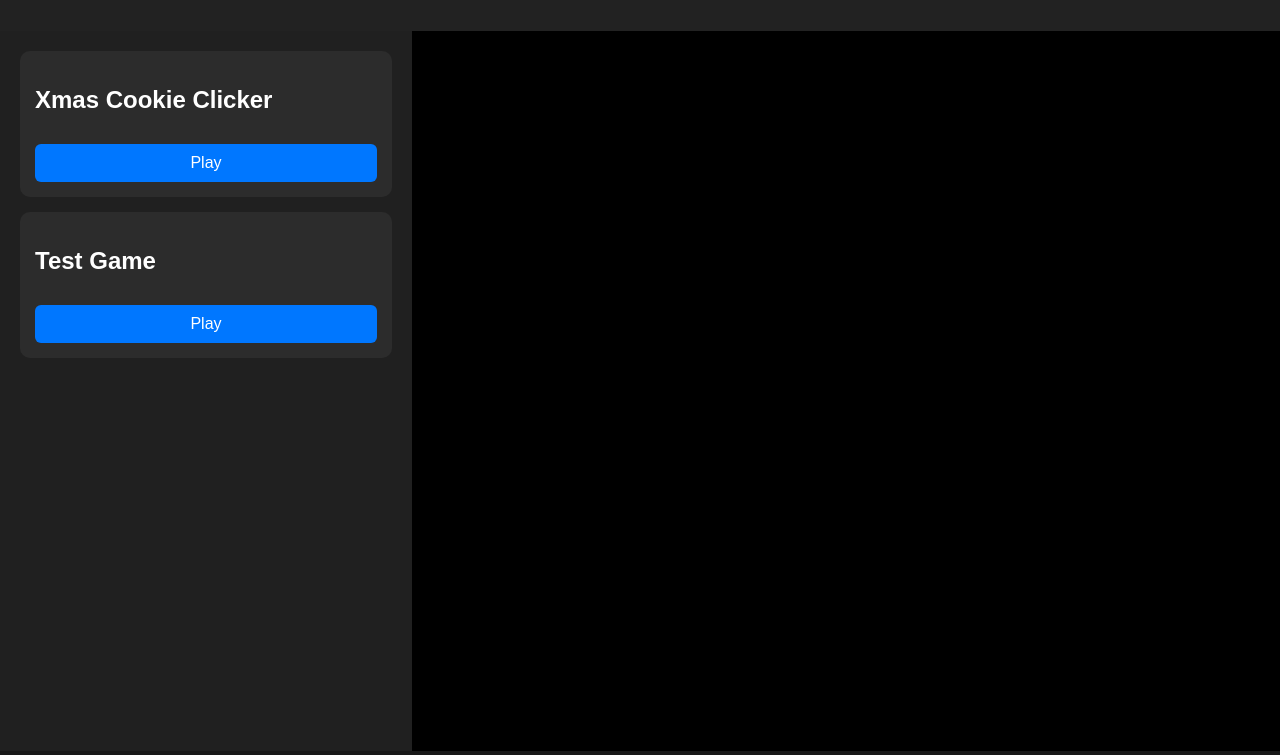
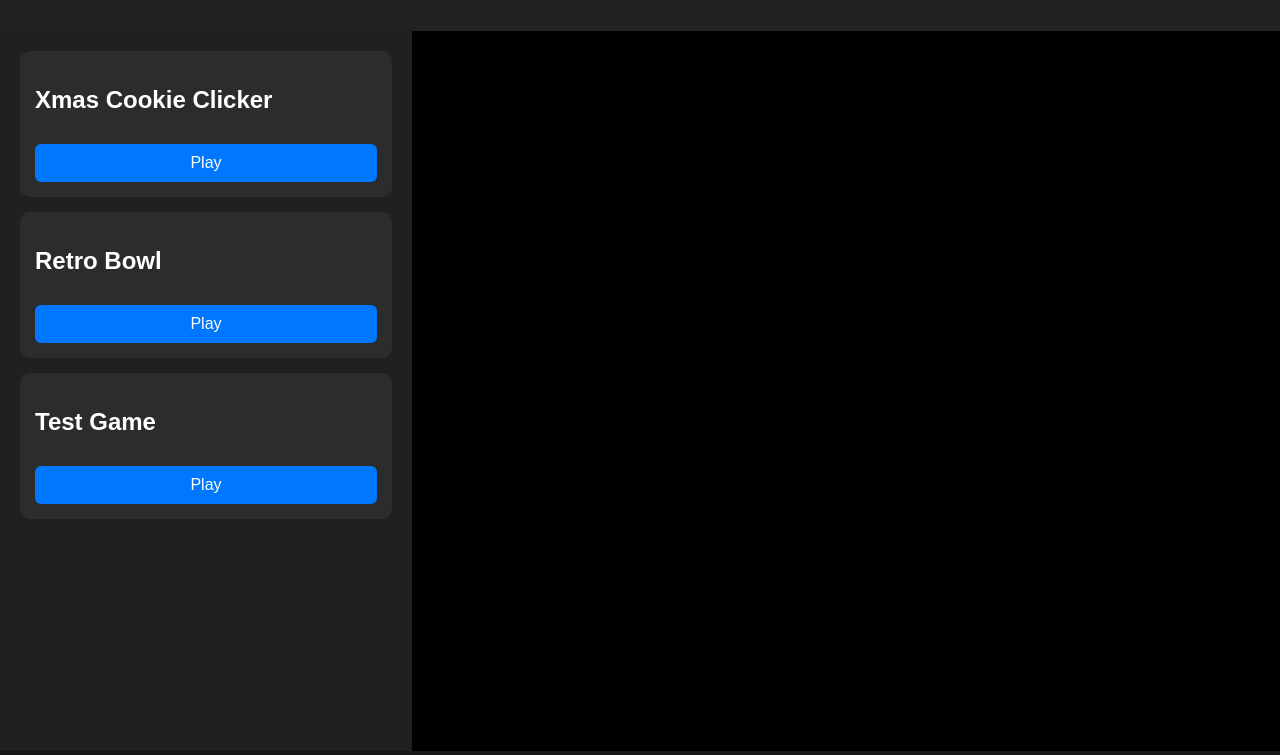
Before and after one commit to timmywan941-cmd/game-hub, a plain HTML site: page index.html in a window 1280 px wide. Shown: the part 128-883 px from the top of the page. Drawn offline with Linux system fonts and the light colour scheme.

Commit message:
Update index.html

```diff
--- a/index.html
+++ b/index.html
@@ -18,15 +18,26 @@
       <!-- Xmas Cookie Clicker -->
       <div class="game-card" data-title="Xmas Cookie Clicker" data-tags="cookie xmas clicker freezenova">
         <h2>Xmas Cookie Clicker</h2>
-        <button class="play-btn" data-url="https://unblocked-games.s3.amazonaws.com/xmas-cookie-clicker.html">
+        <button class="play-btn"
+                data-url="https://unblocked-games.s3.amazonaws.com/xmas-cookie-clicker.html">
+          Play
+        </button>
+      </div>
+
+      <!-- Retro Bowl -->
+      <div class="game-card" data-title="Retro Bowl" data-tags="football retro sports">
+        <h2>Retro Bowl</h2>
+        <button class="play-btn"
+                data-url="https://retro-bowlgames.github.io/">
           Play
         </button>
       </div>
 
       <!-- Test Game -->
-      <div class="game-card" data-title="Test Game" data-tags="test demo">
+      <div class="game-card" data-title="Test Game" data-tags="test">
         <h2>Test Game</h2>
-        <button class="play-btn" data-url="game1.html">
+        <button class="play-btn"
+                data-url="game1.html">
           Play
         </button>
       </div>
```
